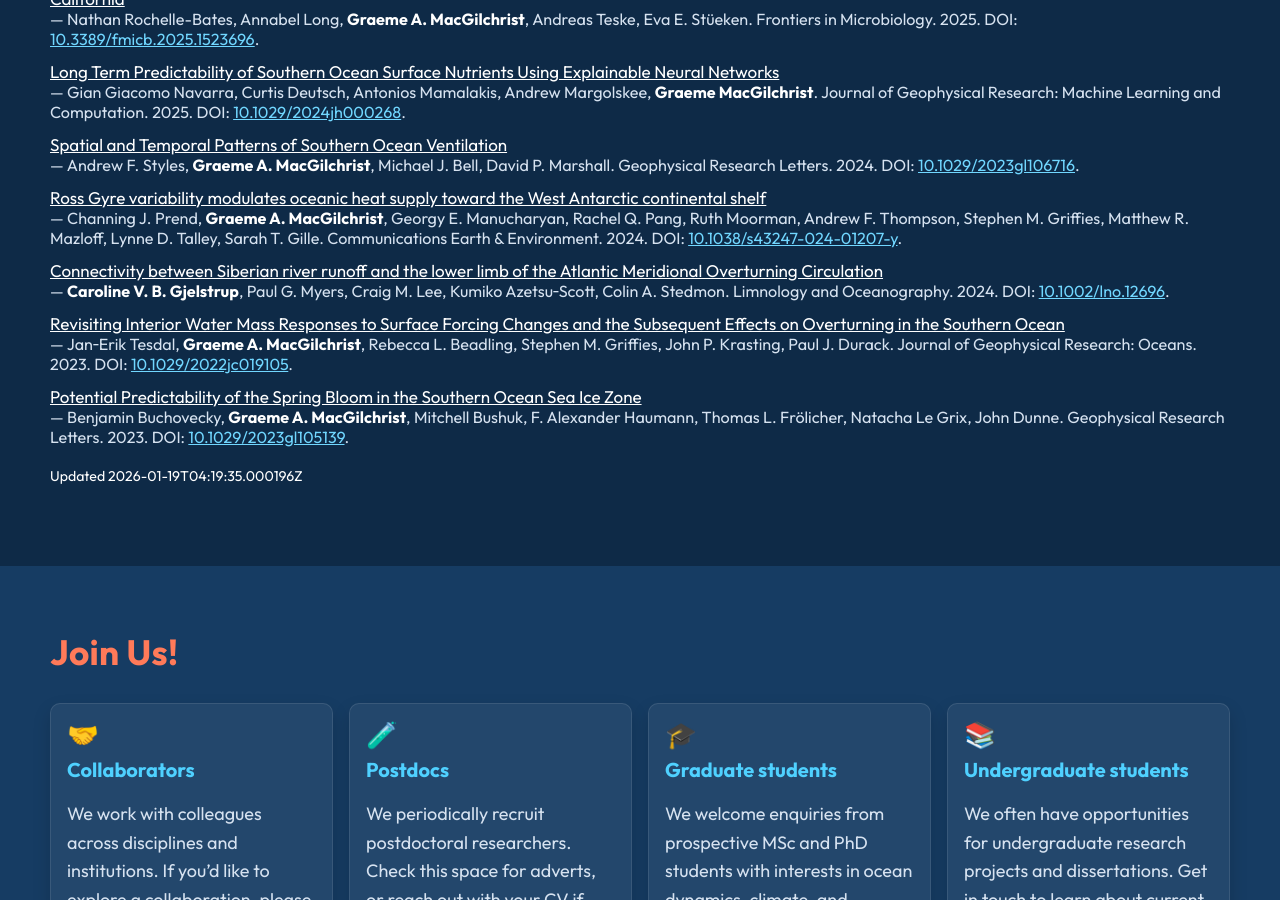
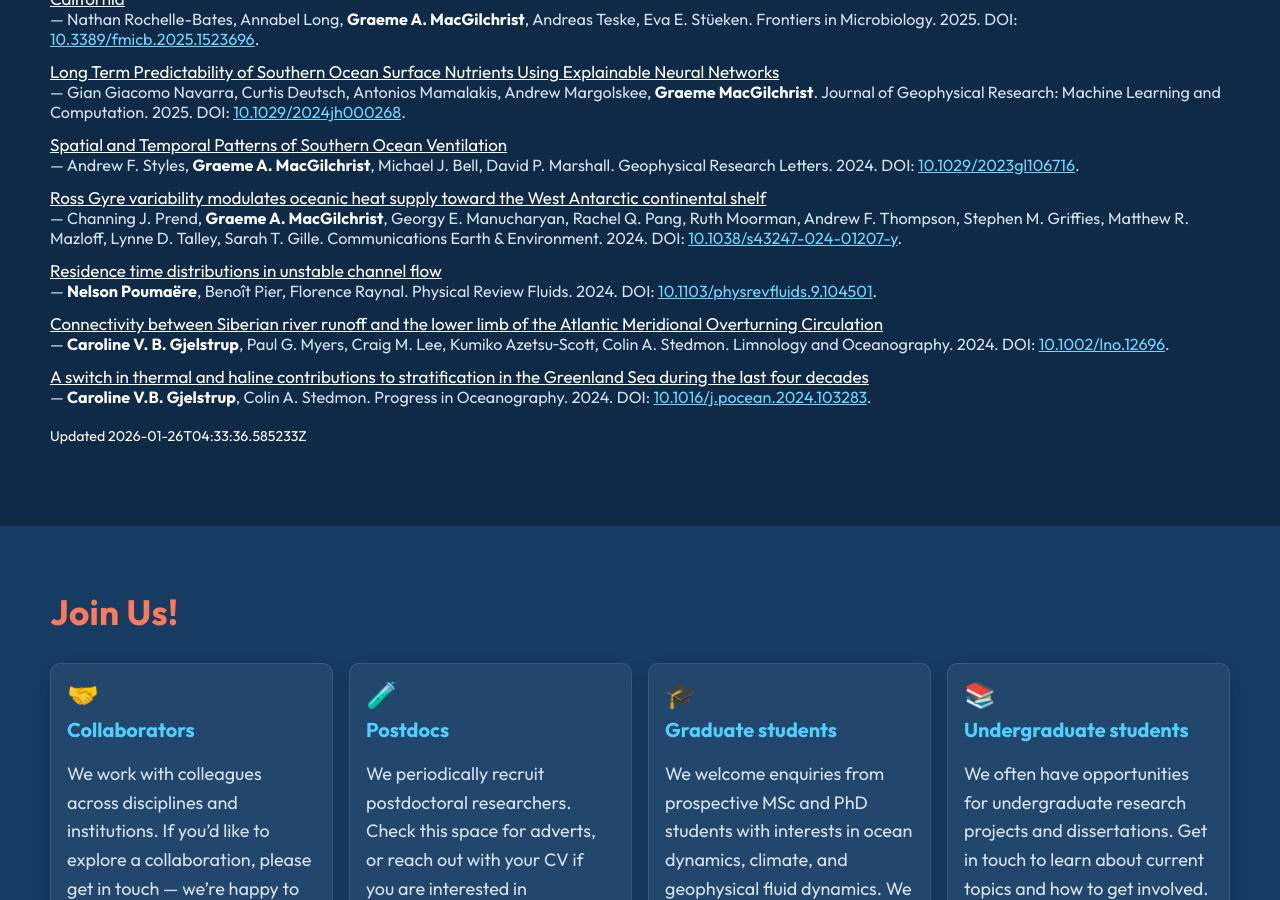
Before and after one commit to ODyn-StAndrews/ODyn-StAndrews.github.io, a Jekyll site: the page built from index.html, in a window 1280 px wide and 900 px high, scrolled down 5382 px. Built offline with Jekyll 4.4.1, drawn with Linux system fonts in a browser that asks for light colours; part of the change alters nothing that is shown.

Commit message:
chore: update publications data

```diff
--- a/_data/publications.json
+++ b/_data/publications.json
@@ -1,6 +1,6 @@
 {
-  "generated_at": "2026-01-19T04:19:35.000196Z",
-  "count": 22,
+  "generated_at": "2026-01-26T04:33:36.585233Z",
+  "count": 28,
   "items": [
     {
       "title": "Water Mass Transformation Budgets in Finite\u2010Volume Generalized Vertical Coordinate Ocean Models",
@@ -127,6 +127,20 @@
       "type": "journal-article"
     },
     {
+      "title": "Residence time distributions in unstable channel flow",
+      "authors": "Nelson Pouma\u00ebre, Beno\u00eet Pier, Florence Raynal",
+      "authors_list": [
+        "Nelson Pouma\u00ebre",
+        "Beno\u00eet Pier",
+        "Florence Raynal"
+      ],
+      "venue": "Physical Review Fluids",
+      "year": 2024,
+      "doi": "10.1103/physrevfluids.9.104501",
+      "url": "https://doi.org/10.1103/physrevfluids.9.104501",
+      "type": "journal-article"
+    },
+    {
       "title": "Connectivity between Siberian river runoff and the lower limb of the Atlantic Meridional Overturning Circulation",
       "authors": "Caroline V. B. Gjelstrup, Paul G. Myers, Craig M. Lee, Kumiko Azetsu\u2010Scott, Colin A. Stedmon",
       "authors_list": [
@@ -140,6 +154,40 @@
       "year": 2024,
       "doi": "10.1002/lno.12696",
       "url": "https://doi.org/10.1002/lno.12696",
+      "type": "journal-article"
+    },
+    {
+      "title": "A switch in thermal and haline contributions to stratification in the Greenland Sea during the last four decades",
+      "authors": "Caroline V.B. Gjelstrup, Colin A. Stedmon",
+      "authors_list": [
+        "Caroline V.B. Gjelstrup",
+        "Colin A. Stedmon"
+      ],
+      "venue": "Progress in Oceanography",
+      "year": 2024,
+      "doi": "10.1016/j.pocean.2024.103283",
+      "url": "https://doi.org/10.1016/j.pocean.2024.103283",
+      "type": "journal-article"
+    },
+    {
+      "title": "A Simple, Low\u2010Blank Batch Purification Method for High\u2010Precision Boron Isotope Analysis",
+      "authors": "M. Trudgill, S. Nuber, H. E. Block, J. Crumpton\u2010Banks, H. Jurikova, E. Littley, M. Shankle, C. Xu, R. C. J. Steele, J. W. B. Rae",
+      "authors_list": [
+        "M. Trudgill",
+        "S. Nuber",
+        "H. E. Block",
+        "J. Crumpton\u2010Banks",
+        "H. Jurikova",
+        "E. Littley",
+        "M. Shankle",
+        "C. Xu",
+        "R. C. J. Steele",
+        "J. W. B. Rae"
+      ],
+      "venue": "Geochemistry, Geophysics, Geosystems",
+      "year": 2024,
+      "doi": "10.1029/2023gc011350",
+      "url": "https://doi.org/10.1029/2023gc011350",
       "type": "journal-article"
     },
     {
@@ -249,6 +297,40 @@
       "type": "journal-article"
     },
     {
+      "title": "Residence time distributions for in-line chaotic mixers",
+      "authors": "Nelson Pouma\u00ebre, Beno\u00eet Pier, Florence Raynal",
+      "authors_list": [
+        "Nelson Pouma\u00ebre",
+        "Beno\u00eet Pier",
+        "Florence Raynal"
+      ],
+      "venue": "Physical Review E",
+      "year": 2022,
+      "doi": "10.1103/physreve.106.015107",
+      "url": "https://doi.org/10.1103/physreve.106.015107",
+      "type": "journal-article"
+    },
+    {
+      "title": "Importance of the Antarctic Slope Current in the Southern Ocean Response to Ice Sheet Melt and Wind Stress Change",
+      "authors": "R. L. Beadling, J. P. Krasting, S. M. Griffies, W. J. Hurlin, B. Bronselaer, J. L. Russell, G. A. MacGilchrist, J.\u2010E. Tesdal, M. Winton",
+      "authors_list": [
+        "R. L. Beadling",
+        "J. P. Krasting",
+        "S. M. Griffies",
+        "W. J. Hurlin",
+        "B. Bronselaer",
+        "J. L. Russell",
+        "G. A. MacGilchrist",
+        "J.\u2010E. Tesdal",
+        "M. Winton"
+      ],
+      "venue": "Journal of Geophysical Research: Oceans",
+      "year": 2022,
+      "doi": "10.1029/2021jc017608",
+      "url": "https://doi.org/10.1029/2021jc017608",
+      "type": "journal-article"
+    },
+    {
       "title": "A regime shift in the Southeast Greenland marine ecosystem",
       "authors": "Mads Peter Heide\u2010J\u00f8rgensen, Philippine Chambault, Teunis Jansen, Caroline V. B. Gjelstrup, Aqqalu Rosing\u2010Asvid, Andreas Macrander, G\u00edsli V\u00edkingsson, Xiangdong Zhang, Camilla S. Andresen, Brian R. MacKenzie",
       "authors_list": [
@@ -267,6 +349,27 @@
       "year": 2022,
       "doi": "10.1111/gcb.16494",
       "url": "https://doi.org/10.1111/gcb.16494",
+      "type": "journal-article"
+    },
+    {
+      "title": "Pliocene decoupling of equatorial Pacific temperature and pH gradients",
+      "authors": "Madison G. Shankle, Natalie J. Burls, Alexey V. Fedorov, Matthew D. Thomas, Wei Liu, Donald E. Penman, Heather L. Ford, Peter H. Jacobs, Noah J. Planavsky, Pincelli M. Hull",
+      "authors_list": [
+        "Madison G. Shankle",
+        "Natalie J. Burls",
+        "Alexey V. Fedorov",
+        "Matthew D. Thomas",
+        "Wei Liu",
+        "Donald E. Penman",
+        "Heather L. Ford",
+        "Peter H. Jacobs",
+        "Noah J. Planavsky",
+        "Pincelli M. Hull"
+      ],
+      "venue": "Nature",
+      "year": 2021,
+      "doi": "10.1038/s41586-021-03884-7",
+      "url": "https://doi.org/10.1038/s41586-021-03884-7",
       "type": "journal-article"
     },
     {
```
